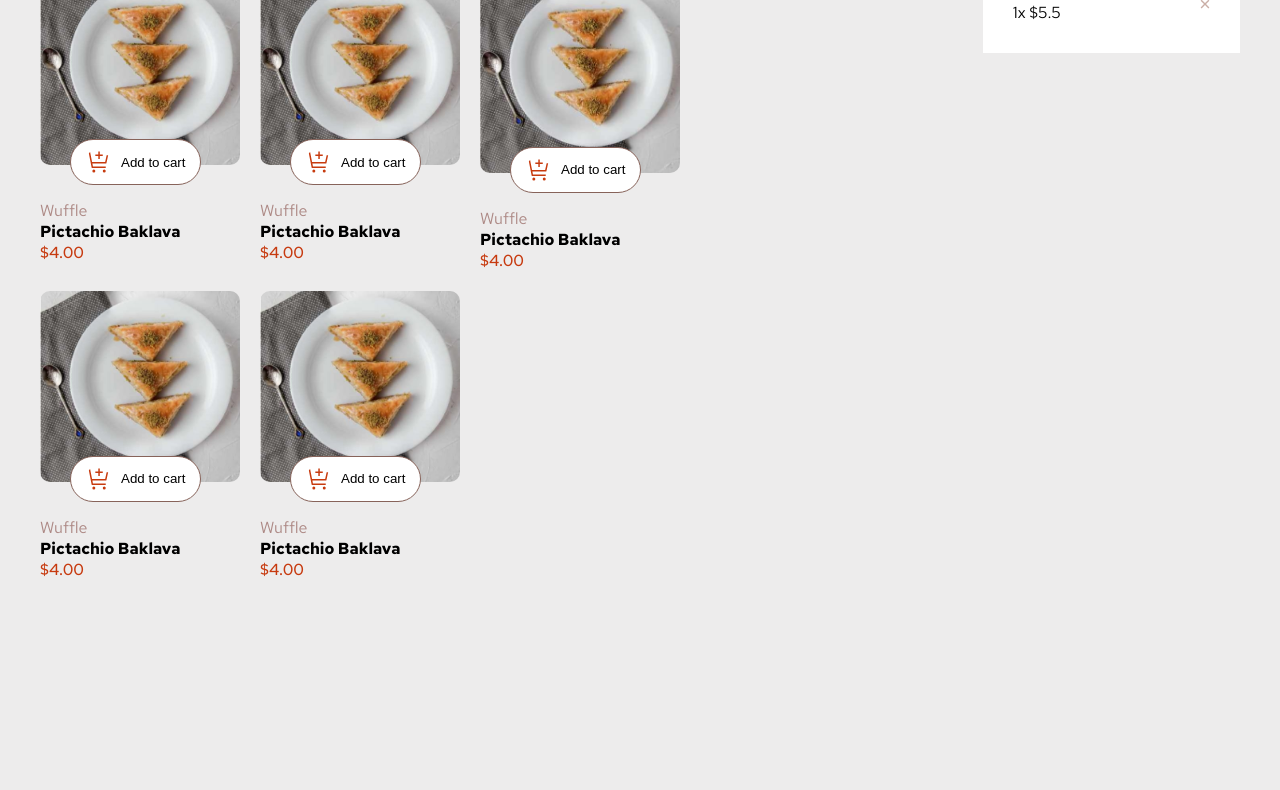
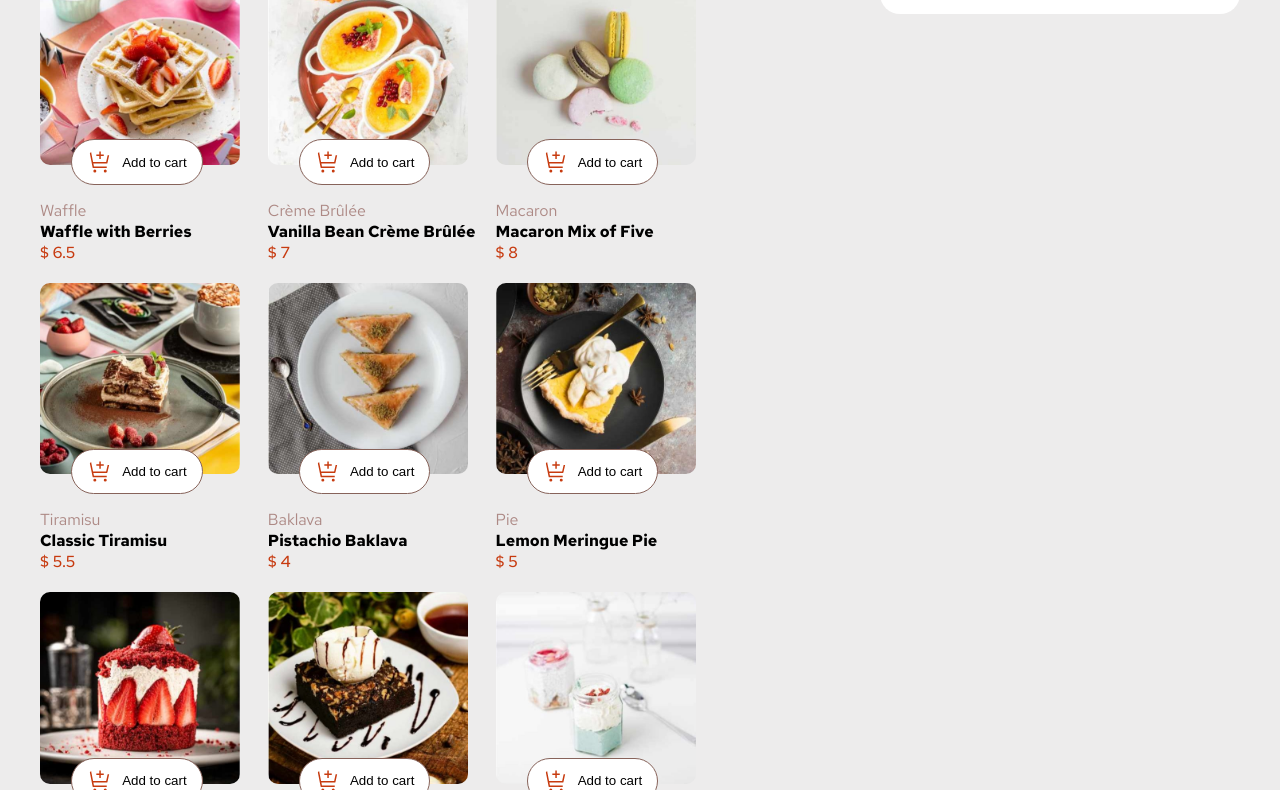
Before and after one commit to Abdugafor/products, a plain HTML site: page index.html in a window 1280 px wide. Shown: the part 139-929 px from the top of the page. Before the commit the page ends 800 px from the top, so only its background shows below. Drawn offline with Linux system fonts and the light colour scheme.

Commit message:
add javascript

```diff
--- a/index.html
+++ b/index.html
@@ -14,97 +14,7 @@
         <div class="left">
             <h1>Deserts</h1>
 
-            <div class="products">
-                <div class="product-item">
-
-                  <div class="img-container">
-                    <img src="./assets/images/image-baklava-desktop.jpg" alt="">
-
-                    <button>
-                        <img src="./assets/images/icon-add-to-cart.svg" alt="">
-                        Add to cart
-                    </button>
-                  </div>
-
-                 <div class="info">
-                    <span class="category">Wuffle</span>
-                    <h1 class="product-name">Pictachio Baklava</h1>
-                    <span class="price">$4.00</span>
-                 </div>
-                </div>
-
-                <div class="product-item">
-
-                    <div class="img-container">
-                      <img src="./assets/images/image-baklava-desktop.jpg" alt="">
-
-                      <button>
-                          <img src="./assets/images/icon-add-to-cart.svg" alt="">
-                          Add to cart
-                      </button>
-                    </div>
-
-                   <div class="info">
-                      <span class="category">Wuffle</span>
-                      <h1 class="product-name">Pictachio Baklava</h1>
-                      <span class="price">$4.00</span>
-                   </div>
-                  </div>
-
-
-                  <div class="product-item">
-
-                    <div class="img-container">
-                      <img src="./assets/images/image-baklava-tablet.jpg" alt="">
-
-                      <button>
-                          <img src="./assets/images/icon-add-to-cart.svg" alt="">
-                          Add to cart
-                      </button>
-                    </div>
-
-                   <div class="info">
-                      <span class="category">Wuffle</span>
-                      <h1 class="product-name">Pictachio Baklava</h1>
-                      <span class="price">$4.00</span>
-                   </div>
-                  </div>
-
-                  <div class="product-item">
-
-                    <div class="img-container">
-                      <img src="./assets/images/image-baklava-desktop.jpg" alt="">
-
-                      <button>
-                          <img src="./assets/images/icon-add-to-cart.svg" alt="">
-                          Add to cart
-                      </button>
-                    </div>
-
-                   <div class="info">
-                      <span class="category">Wuffle</span>
-                      <h1 class="product-name">Pictachio Baklava</h1>
-                      <span class="price">$4.00</span>
-                   </div>
-                  </div>
-
-                  <div class="product-item">
-
-                    <div class="img-container">
-                      <img src="./assets/images/image-baklava-desktop.jpg" alt="">
-
-                      <button>
-                          <img src="./assets/images/icon-add-to-cart.svg" alt="">
-                          Add to cart
-                      </button>
-                    </div>
-
-                   <div class="info">
-                      <span class="category">Wuffle</span>
-                      <h1 class="product-name">Pictachio Baklava</h1>
-                      <span class="price">$4.00</span>
-                   </div>
-                  </div>
+            <div class="products" id="products">
 
             </div>
         </div>
@@ -112,17 +22,8 @@
 
         <div class="right">
             <h1>Your Cart (1)</h1>
-            <div class="order-info-container">
-                <div>
-                    <h5>Classic tiramisu</h5>
-                    <div>
-                        <span>1x</span>
-                        <span>$5.5</span>
-                    </div>
-                </div>
-                <div>
-                    <img src="./assets/images/icon-remove-item.svg" alt="">
-                </div>
+            <div id="cart">
+
             </div>
         </div>
     </div>
--- a/main.js
+++ b/main.js
@@ -0,0 +1,163 @@
+const menu = [
+    {
+      image: {
+        thumbnail: "./assets/images/image-waffle-thumbnail.jpg",
+        mobile: "./assets/images/image-waffle-mobile.jpg",
+        tablet: "./assets/images/image-waffle-tablet.jpg",
+        desktop: "./assets/images/image-waffle-desktop.jpg"
+      },
+      name: "Waffle with Berries",
+      category: "Waffle",
+      price: 6.5
+    },
+    {
+      image: {
+        thumbnail: "./assets/images/image-creme-brulee-thumbnail.jpg",
+        mobile: "./assets/images/image-creme-brulee-mobile.jpg",
+        tablet: "./assets/images/image-creme-brulee-tablet.jpg",
+        desktop: "./assets/images/image-creme-brulee-desktop.jpg"
+      },
+      name: "Vanilla Bean Crème Brûlée",
+      category: "Crème Brûlée",
+      price: 7
+    },
+    {
+      image: {
+        thumbnail: "./assets/images/image-macaron-thumbnail.jpg",
+        mobile: "./assets/images/image-macaron-mobile.jpg",
+        tablet: "./assets/images/image-macaron-tablet.jpg",
+        desktop: "./assets/images/image-macaron-desktop.jpg"
+      },
+      name: "Macaron Mix of Five",
+      category: "Macaron",
+      price: 8
+    },
+    {
+      image: {
+        thumbnail: "./assets/images/image-tiramisu-thumbnail.jpg",
+        mobile: "./assets/images/image-tiramisu-mobile.jpg",
+        tablet: "./assets/images/image-tiramisu-tablet.jpg",
+        desktop: "./assets/images/image-tiramisu-desktop.jpg"
+      },
+      name: "Classic Tiramisu",
+      category: "Tiramisu",
+      price: 5.5
+    },
+    {
+      image: {
+        thumbnail: "./assets/images/image-baklava-thumbnail.jpg",
+        mobile: "./assets/images/image-baklava-mobile.jpg",
+        tablet: "./assets/images/image-baklava-tablet.jpg",
+        desktop: "./assets/images/image-baklava-desktop.jpg"
+      },
+      name: "Pistachio Baklava",
+      category: "Baklava",
+      price: 4
+    },
+    {
+      image: {
+        thumbnail: "./assets/images/image-meringue-thumbnail.jpg",
+        mobile: "./assets/images/image-meringue-mobile.jpg",
+        tablet: "./assets/images/image-meringue-tablet.jpg",
+        desktop: "./assets/images/image-meringue-desktop.jpg"
+      },
+      name: "Lemon Meringue Pie",
+      category: "Pie",
+      price: 5
+    },
+    {
+      image: {
+        thumbnail: "./assets/images/image-cake-thumbnail.jpg",
+        mobile: "./assets/images/image-cake-mobile.jpg",
+        tablet: "./assets/images/image-cake-tablet.jpg",
+        desktop: "./assets/images/image-cake-desktop.jpg"
+      },
+      name: "Red Velvet Cake",
+      category: "Cake",
+      price: 4.5
+    },
+    {
+      image: {
+        thumbnail: "./assets/images/image-brownie-thumbnail.jpg",
+        mobile: "./assets/images/image-brownie-mobile.jpg",
+        tablet: "./assets/images/image-brownie-tablet.jpg",
+        desktop: "./assets/images/image-brownie-desktop.jpg"
+      },
+      name: "Salted Caramel Brownie",
+      category: "Brownie",
+      price: 4.5
+    },
+    {
+      image: {
+        thumbnail: "./assets/images/image-panna-cotta-thumbnail.jpg",
+        mobile: "./assets/images/image-panna-cotta-mobile.jpg",
+        tablet: "./assets/images/image-panna-cotta-tablet.jpg",
+        desktop: "./assets/images/image-panna-cotta-desktop.jpg"
+      },
+      name: "Vanilla Panna Cotta",
+      category: "Panna Cotta",
+      price: 6.5
+    }
+  ]
+
+const buyBtns = document.getElementsByClassName('buy-btn')
+const cart = []
+
+
+
+function render() {
+    const products = document.getElementById('products')
+
+    products.innerHTML = menu.map((item , index) => {
+        return `
+            <div class="product-item" id="${index}">
+
+                  <div class="img-container">
+                    <img src="${item.image.desktop}" alt="">
+
+                    <button class="buy-btn" onclick="addItem(${index})">
+                        <img src="./assets/images/icon-add-to-cart.svg" alt="">
+                        Add to cart
+                    </button>
+                  </div>
+
+                 <div class="info">
+                    <span class="category">${item.category}</span>
+                    <h1 class="product-name">${item.name}</h1>
+                    <span class="price">$ ${item.price}</span>
+                 </div>
+                </div>
+        `
+    }).join('')
+}
+
+
+function addItem(itemId) {
+   const item = menu[itemId]
+   cart.push(item)
+   renderCart()
+}
+
+function renderCart() {
+    const carts = document.getElementById('cart')
+
+    carts.innerHTML = cart.map(item => {
+        return `
+            <div class="order-info-container">
+                <div>
+                    <h5>${item.name}</h5>
+                    <div>
+                        <span>1x</span>
+                        <span>$ ${item.price}</span>
+                    </div>
+                </div>
+                <div>
+                    <img src="./assets/images/icon-remove-item.svg" alt="" class="icon">
+                </div>
+            </div>
+        `
+    }).join('')
+}
+
+
+render()
--- a/styles.css
+++ b/styles.css
@@ -83,7 +83,24 @@ body {
 }
 
 .right {
+    width: 300px;
     background-color: white;
     height: fit-content;
     padding: 30px;
+    border-radius: 20px;
 }
+
+.right h1 {
+    color: var(--red);
+}
+
+.order-info-container {
+    margin-top: 20px;
+}
+
+.icon {
+    border: 1px solid gray;
+    padding: 5px;
+    border-radius: 50%;
+    cursor: pointer;
+}
```
